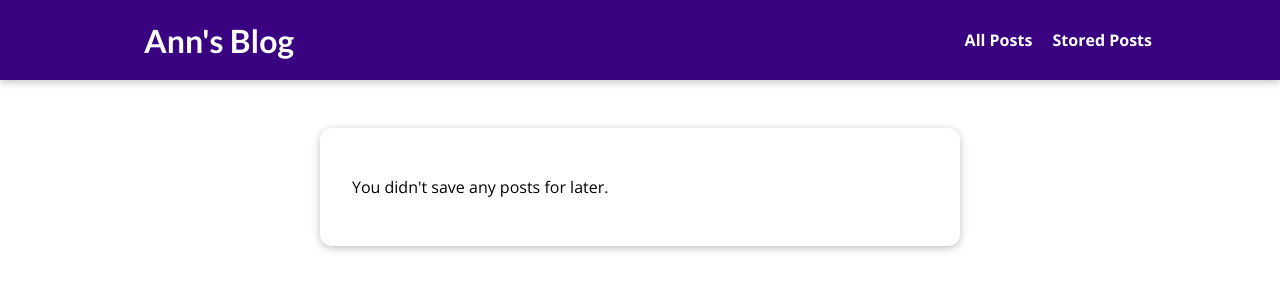
After one commit to anmvk58/django_blog_project, a Django app: page /read-later in a window 1280 px wide. The commit adds this page. Shown: the top 300 px of the page. Run offline with Django 4.2, Linux system fonts and the light colour scheme.

Commit message:
add read-later module, finished project

```diff
--- a/blog/admin.py
+++ b/blog/admin.py
@@ -6,8 +6,11 @@ class PostAdmin(admin.ModelAdmin):
     list_display = ("title", "author", "date")
     prepopulated_fields = {"slug": ("title", )}
 
+class CommentAdmin(admin.ModelAdmin):
+    list_display = ("user_name", "post")
+
 # Register your models here.
 admin.site.register(Post, PostAdmin)
 admin.site.register(Author)
 admin.site.register(Tag)
-admin.site.register(Comment)
+admin.site.register(Comment, CommentAdmin)
--- a/blog/forms.py
+++ b/blog/forms.py
@@ -14,3 +14,9 @@ class CommentForm(forms.ModelForm):
             "user_email": "Your email",
             "text": "Your comment"
         }
+        # error_messages = {
+        #     "user_name": {
+        #         "required": "Your name must not be empty!",
+        #         "max_length": "Please enter a shsorter name!"
+        #     }
+        # }
--- a/blog/models.py
+++ b/blog/models.py
@@ -30,6 +30,10 @@ class Post(models.Model):
     author = models.ForeignKey(Author, on_delete=models.SET_NULL, null=True, related_name='posts')
     tags = models.ManyToManyField(Tag)
 
+    def __str__(self):
+        return self.title
+
+
 class Comment(models.Model):
     user_name = models.CharField(max_length=120)
     user_email = models.CharField(max_length=120)
--- /dev/null
+++ b/blog/static/blog/stored-post.css
@@ -0,0 +1,42 @@
+#main-navigation {
+    background-color: #390281;
+    box-shadow: 0 2px 8px rgba(0, 0, 0, 0.25);
+}
+
+#stored-posts {
+    margin: 8rem auto 3rem auto;
+    padding: 2rem;
+    border-radius: 12px;
+    box-shadow: 0 2px 8px rgba(0, 0, 0, 0.25);
+    background-color: white;
+    width: 90%;
+    max-width: 40rem;
+}
+
+#stored-posts ul {
+    list-style: none;
+    padding: 0;
+    margin: 0;
+}
+
+#stored-posts li {
+    border: 1px solid #ccc;
+    margin:  1rem 0;
+    border-radius: 12px;
+}
+
+#stored-posts a {
+    display: block;
+    padding: 1rem;
+    width: 100%;
+    text-decoration: none;
+    /*border: 1px solid #ccc;*/
+    border-radius: 12px;
+    color: #390281;
+    font-weight: bold;
+}
+
+#stored-posts a:hover,
+#stored-posts a:active {
+    background-color: #ccc;
+}
--- /dev/null
+++ b/blog/templates/blog/stored-posts.html
@@ -0,0 +1,24 @@
+{% extends "base.html" %}
+{% load static %}
+
+{% block title %}
+    My Stored Posts
+{% endblock %}
+
+{% block css_files %}
+    <link rel="stylesheet" href="{% static 'blog/stored-post.css' %}">
+{% endblock %}
+
+{% block content %}
+    <section id="stored-posts">
+        {% if not has_posts %}
+            <p>You didn't save any posts for later.</p>
+        {% else %}
+            <ul>
+                {% for post in posts %}
+                    <li><a href="{% url 'post-detail-page' post.slug %}">{{ post.title }}</a></li>
+                {% endfor %}
+            </ul>
+        {% endif %}
+    </section>
+{% endblock %}
--- a/blog/urls.py
+++ b/blog/urls.py
@@ -7,5 +7,6 @@ urlpatterns = [
 
     path('', views.StartingPageView.as_view(), name="starting-page"),
     path('post', views.AllPostView.as_view(), name="post-page"),
-    path('post/<slug:slug>', views.SinglePostView.as_view(), name="post-detail-page")
+    path('post/<slug:slug>', views.SinglePostView.as_view(), name="post-detail-page"),
+    path('read-later', views.ReadLaterView.as_view(), name="read-later")
 ]
--- a/blog/views.py
+++ b/blog/views.py
@@ -9,10 +9,11 @@ from django.views import View
 from .forms import CommentForm
 from django.urls import reverse
 
-all_posts = []
-def get_date(post):
-    return post["date"]
 
+# For no database, we have to create list post variables
+# all_posts = []
+# def get_date(post):
+#     return post["date"]
 
 class StartingPageView(ListView):
     template_name = 'blog/index.html'
@@ -25,42 +26,86 @@ class StartingPageView(ListView):
         data = queryset[:3]
         return data
 
+
 class AllPostView(ListView):
     template_name = 'blog/all-pages.html'
     model = Post
     ordering = ["-date"]
     context_object_name = "posts"
 
+
 class SinglePostView(View):
+    def check_post_save(self, request, post_id):
+        stored_posts = request.session.get("stored_posts")
+        if stored_posts is not None:
+            is_saved_for_later = post_id in stored_posts
+        else:
+            is_saved_for_later = False
+        return is_saved_for_later
+
     def get(self, request, slug):
         # post = Post.objects.get(slug=slug)
         post = get_object_or_404(Post, slug=slug)
+
         context = {
             "post": post,
-            "post_tags" : post.tags.all(),
-            "form" : CommentForm(),
-            "comments": post.comments.all().order_by("-id")
+            "post_tags": post.tags.all(),
+            "form": CommentForm(),
+            "comments": post.comments.all().order_by("-id"),
+            "save_for_later": self.check_post_save(request, post.id)
         }
         return render(request, "blog/post-detail.html", context)
 
     def post(self, request, slug):
         form = CommentForm(request.POST)
+        # post = Post.objects.get(slug=slug)
         post = get_object_or_404(Post, slug=slug)
 
         if form.is_valid():
             comment = form.save(commit=False)
             comment.post = post
             comment.save()
-
             return HttpResponseRedirect(reverse("post-detail-page", args=[slug]))
 
         context = {
             "post": post,
-            "post_tags" : post.tags.all(),
-            "form" : CommentForm(),
-            "comments": post.comments.all().order_by("-id")
+            "post_tags": post.tags.all(),
+            "form": form,
+            "comments": post.comments.all().order_by("-id"),
+            "save_for_later": self.check_post_save(request, post.id)
         }
         return render(request, "blog/post-detail.html", context)
+
+class ReadLaterView(View):
+    def get(self, request):
+        stored_posts = request.session.get("stored_posts")
+        context = {}
+
+        if stored_posts is None or len(stored_posts) == 0:
+            context["posts"] = []
+            context["has_posts"] = False
+        else:
+            posts = Post.objects.filter(id__in=stored_posts)
+            context["posts"] = posts
+            context["has_posts"] = True
+
+        return render(request, "blog/stored-posts.html", context)
+
+    def post(self, request):
+        stored_posts = request.session.get("stored_posts")
+
+        if stored_posts is None:
+            stored_posts = []
+
+        post_id = int(request.POST["post_id"])
+
+        if post_id not in stored_posts:
+            stored_posts.append(post_id)
+        else:
+            stored_posts.remove(post_id)
+        request.session["stored_posts"] = stored_posts
+
+        return HttpResponseRedirect("/")
 
 #
 # This method deprecated because we need handle both get and post method !
--- a/static/app.css
+++ b/static/app.css
@@ -35,6 +35,7 @@ h3 {
   text-decoration: none;
   color: white;
   font-weight: bold;
+  margin-left: 1rem;
 }
 
 #main-navigation a:hover,
--- a/templates/base.html
+++ b/templates/base.html
@@ -12,6 +12,7 @@
         <h1><a href="{% url 'starting-page' %}">Ann's Blog</a></h1>
         <nav>
             <a href="{% url 'post-page' %}">All Posts</a>
+            <a href="{% url 'read-later' %}">Stored Posts</a>
         </nav>
     </header>
 
```
Also changed, not shown: blog/static/blog/post-detail.css (+20 -1 lines), blog/templates/blog/post-detail.html (+18 -8 lines), db.sqlite3.
